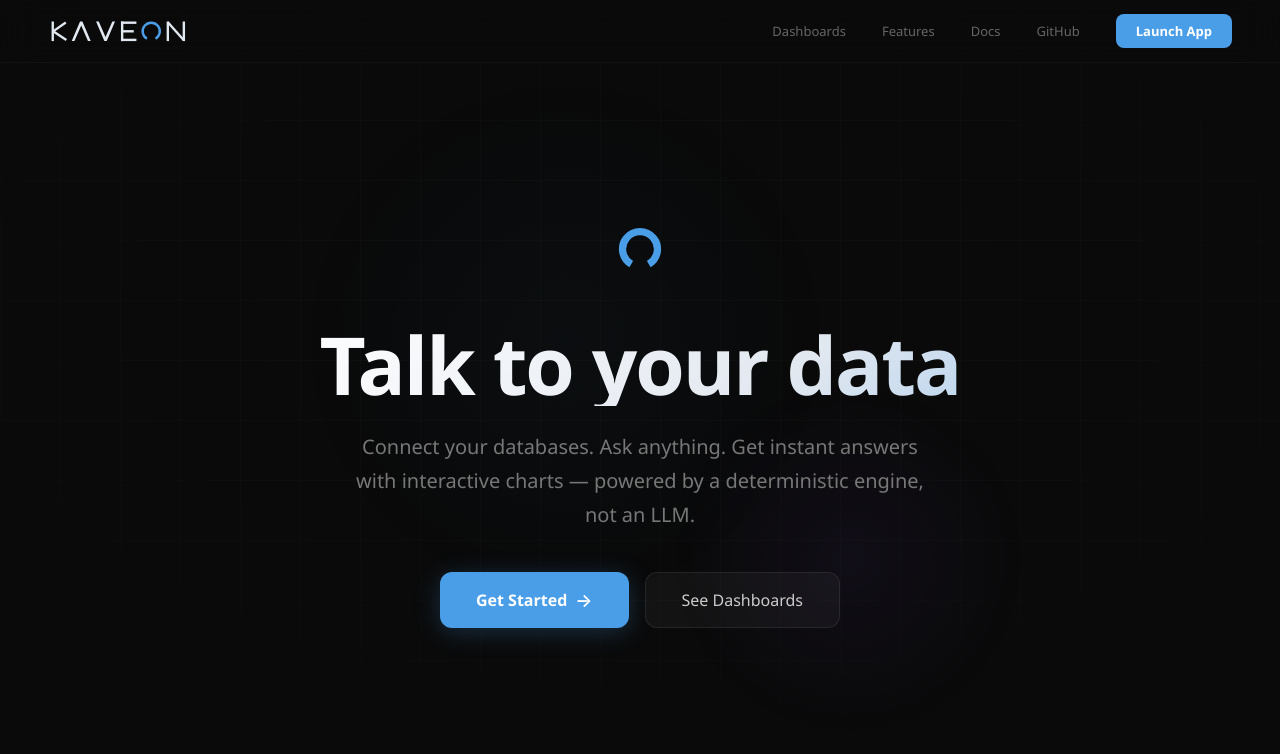
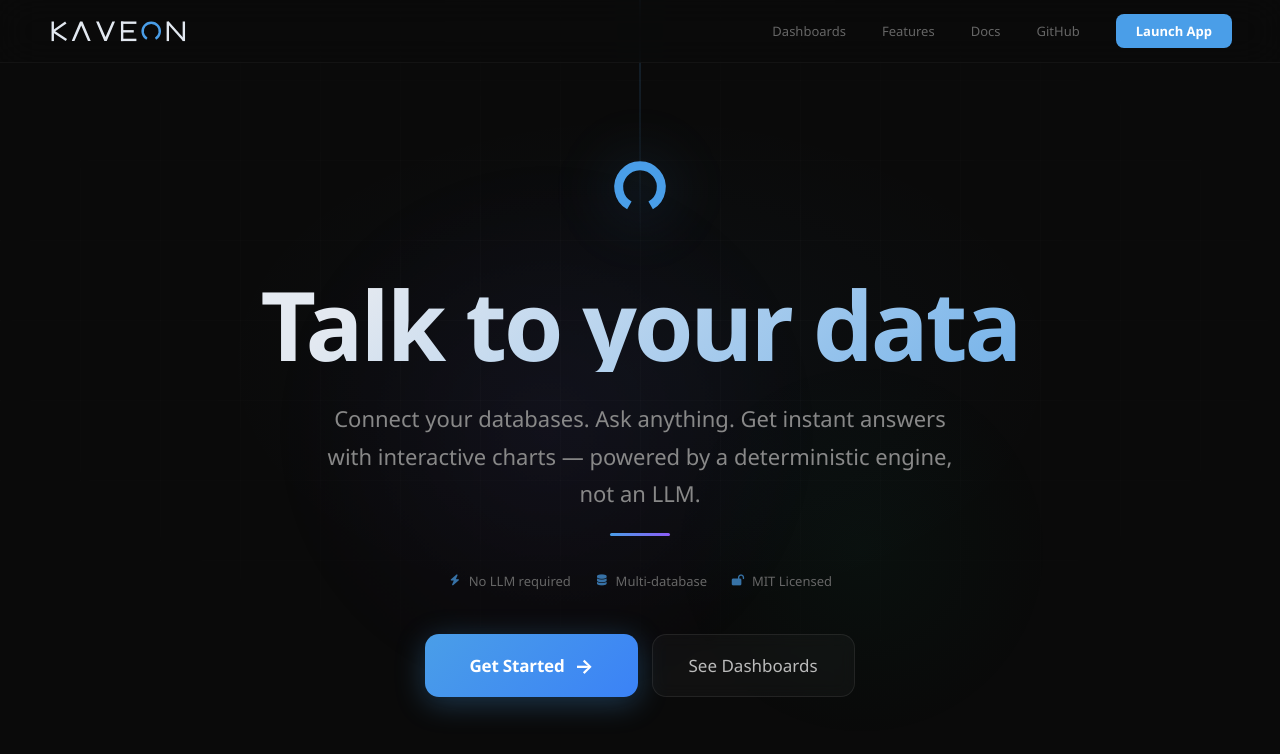
Before and after one commit to PruthviProdduturi/Kaveon, a Next.js app in the folder apps/kaveon-web/: page /about in a window 1280 px wide. Shown: the top 754 px of the page. Built offline with nearby package versions, Linux system fonts and the light colour scheme; no server answers.

Commit message:
feat: 10X hero — larger logo with glow, gradient headline, trust signals, accent line

```diff
--- a/apps/kaveon-web/app/about/page.tsx
+++ b/apps/kaveon-web/app/about/page.tsx
@@ -95,35 +95,85 @@ export default function AboutPage() {
       </nav>
 
       {/* ─── Hero ─── */}
-      <section ref={r1} style={{ position: "relative", minHeight: "100vh", display: "flex", alignItems: "center", justifyContent: "center", textAlign: "center", padding: "120px 24px 80px", overflow: "hidden" }}>
-        {/* Ambient orbs */}
-        <div style={{ position: "absolute", top: "15%", left: "20%", width: 500, height: 500, borderRadius: "50%", background: `radial-gradient(circle, ${B}08 0%, transparent 70%)`, animation: "orb1 12s ease-in-out infinite", pointerEvents: "none" }} />
-        <div style={{ position: "absolute", bottom: "10%", right: "15%", width: 400, height: 400, borderRadius: "50%", background: "radial-gradient(circle, rgba(139,92,246,0.06) 0%, transparent 70%)", animation: "orb2 10s ease-in-out infinite", pointerEvents: "none" }} />
-        {/* Grid overlay */}
-        <div style={{ position: "absolute", inset: 0, backgroundImage: "linear-gradient(rgba(255,255,255,0.02) 1px, transparent 1px), linear-gradient(90deg, rgba(255,255,255,0.02) 1px, transparent 1px)", backgroundSize: "60px 60px", pointerEvents: "none", maskImage: "radial-gradient(ellipse 80% 70% at 50% 40%, black 30%, transparent 100%)" }} />
+      <section ref={r1} style={{ position: "relative", minHeight: "100vh", display: "flex", alignItems: "center", justifyContent: "center", textAlign: "center", padding: "140px 24px 100px", overflow: "hidden" }}>
+        {/* Layered ambient lighting */}
+        <div style={{ position: "absolute", top: "8%", left: "50%", transform: "translateX(-50%)", width: 1000, height: 600, borderRadius: "50%", background: `radial-gradient(ellipse, ${B}0a 0%, transparent 60%)`, pointerEvents: "none" }} />
+        <div style={{ position: "absolute", top: "20%", left: "15%", width: 600, height: 600, borderRadius: "50%", background: `radial-gradient(circle, rgba(139,92,246,0.05) 0%, transparent 60%)`, animation: "orb1 14s ease-in-out infinite", pointerEvents: "none" }} />
+        <div style={{ position: "absolute", bottom: "5%", right: "10%", width: 500, height: 500, borderRadius: "50%", background: `radial-gradient(circle, rgba(16,185,129,0.04) 0%, transparent 60%)`, animation: "orb2 11s ease-in-out infinite", pointerEvents: "none" }} />
+        {/* Subtle grid */}
+        <div style={{ position: "absolute", inset: 0, backgroundImage: "linear-gradient(rgba(255,255,255,0.015) 1px, transparent 1px), linear-gradient(90deg, rgba(255,255,255,0.015) 1px, transparent 1px)", backgroundSize: "80px 80px", pointerEvents: "none", maskImage: "radial-gradient(ellipse 70% 60% at 50% 40%, black 20%, transparent 100%)" }} />
+        {/* Top-down light beam */}
+        <div style={{ position: "absolute", top: 0, left: "50%", transform: "translateX(-50%)", width: 2, height: "30%", background: `linear-gradient(180deg, ${B}30, transparent)`, pointerEvents: "none" }} />
 
-        <div style={{ position: "relative", maxWidth: 800 }}>
-          <div style={{ marginBottom: 32 }}>
-            <KaveonMark size={72} useDirectColor />
+        <div style={{ position: "relative", maxWidth: 900 }}>
+          {/* Guardian O — large, with glow ring */}
+          <div style={{ position: "relative", display: "inline-block", marginBottom: 40 }}>
+            <div style={{
+              position: "absolute", inset: -20,
+              borderRadius: "50%",
+              background: `radial-gradient(circle, ${B}15 0%, transparent 70%)`,
+              filter: "blur(20px)",
+              pointerEvents: "none",
+            }} />
+            <KaveonMark size={88} useDirectColor />
           </div>
+
           <h1 style={{
-            fontSize: "clamp(48px, 7vw, 80px)", fontWeight: 700, letterSpacing: "-2px", lineHeight: 1.05,
-            margin: "0 0 24px",
-            background: "linear-gradient(135deg, #fff 0%, #e2e8f0 40%, #4A9EE8 100%)",
-            backgroundSize: "200% 200%",
-            animation: "gradientShift 6s ease infinite",
+            fontSize: "clamp(56px, 8vw, 96px)", fontWeight: 800, letterSpacing: "-3px", lineHeight: 1,
+            margin: "0 0 28px",
+            background: `linear-gradient(135deg, #ffffff 0%, #e2e8f0 30%, ${B} 70%, #8b5cf6 100%)`,
+            backgroundSize: "300% 300%",
+            animation: "gradientShift 8s ease infinite",
             WebkitBackgroundClip: "text", WebkitTextFillColor: "transparent",
           }}>
             Talk to your data
           </h1>
-          <p style={{ fontSize: "clamp(17px, 2vw, 20px)", color: "#777", lineHeight: 1.7, maxWidth: 600, margin: "0 auto 40px" }}>
+
+          <p style={{
+            fontSize: "clamp(18px, 2.2vw, 22px)", color: "#888", lineHeight: 1.7,
+            maxWidth: 640, margin: "0 auto 20px", fontWeight: 400,
+          }}>
             Connect your databases. Ask anything. Get instant answers with interactive charts — powered by a deterministic engine, not an LLM.
           </p>
-          <div style={{ display: "flex", justifyContent: "center", gap: 16 }}>
-            <a href="/" className="about-btn" style={{ display: "inline-flex", alignItems: "center", gap: 8, padding: "16px 36px", borderRadius: 12, background: B, color: "#fff", fontSize: 16, fontWeight: 600, textDecoration: "none", boxShadow: `0 4px 24px ${B}40`, transition: "all 0.2s" }}>
-              Get Started <span style={{ fontSize: 18 }}>&rarr;</span>
+
+          {/* Subtle accent line */}
+          <div style={{ width: 60, height: 3, borderRadius: 2, background: `linear-gradient(90deg, ${B}, #8b5cf6)`, margin: "0 auto 36px" }} />
+
+          {/* Trust signals */}
+          <div style={{ display: "flex", justifyContent: "center", gap: 24, marginBottom: 44, flexWrap: "wrap" }}>
+            {[
+              { icon: "fa-bolt", text: "No LLM required" },
+              { icon: "fa-database", text: "Multi-database" },
+              { icon: "fa-lock-open", text: "MIT Licensed" },
+            ].map(({ icon, text }) => (
+              <div key={text} style={{ display: "flex", alignItems: "center", gap: 7, fontSize: 13, color: "#666" }}>
+                <i className={`fas ${icon}`} style={{ fontSize: 11, color: B, opacity: 0.7 }} />
+                {text}
+              </div>
+            ))}
+          </div>
+
+          <div style={{ display: "flex", justifyContent: "center", gap: 14 }}>
+            <a href="/" className="about-btn" style={{
+              display: "inline-flex", alignItems: "center", gap: 10,
+              padding: "18px 44px", borderRadius: 14,
+              background: `linear-gradient(135deg, ${B}, #3b82f6)`,
+              color: "#fff", fontSize: 17, fontWeight: 700, textDecoration: "none",
+              boxShadow: `0 6px 30px ${B}50, 0 2px 8px rgba(0,0,0,0.3)`,
+              transition: "all 0.2s",
+              letterSpacing: "-0.01em",
+            }}>
+              Get Started <span style={{ fontSize: 20 }}>&rarr;</span>
             </a>
-            <a href="#dashboards" style={{ display: "inline-flex", alignItems: "center", gap: 8, padding: "16px 36px", borderRadius: 12, background: "rgba(255,255,255,0.04)", border: "1px solid rgba(255,255,255,0.08)", color: "#ccc", fontSize: 16, fontWeight: 500, textDecoration: "none", transition: "all 0.2s" }}>
+            <a href="#dashboards" style={{
+              display: "inline-flex", alignItems: "center", gap: 8,
+              padding: "18px 36px", borderRadius: 14,
+              background: "rgba(255,255,255,0.03)",
+              border: "1px solid rgba(255,255,255,0.08)",
+              color: "#bbb", fontSize: 17, fontWeight: 500, textDecoration: "none",
+              transition: "all 0.2s",
+              backdropFilter: "blur(8px)",
+            }}>
               See Dashboards
             </a>
           </div>
```
